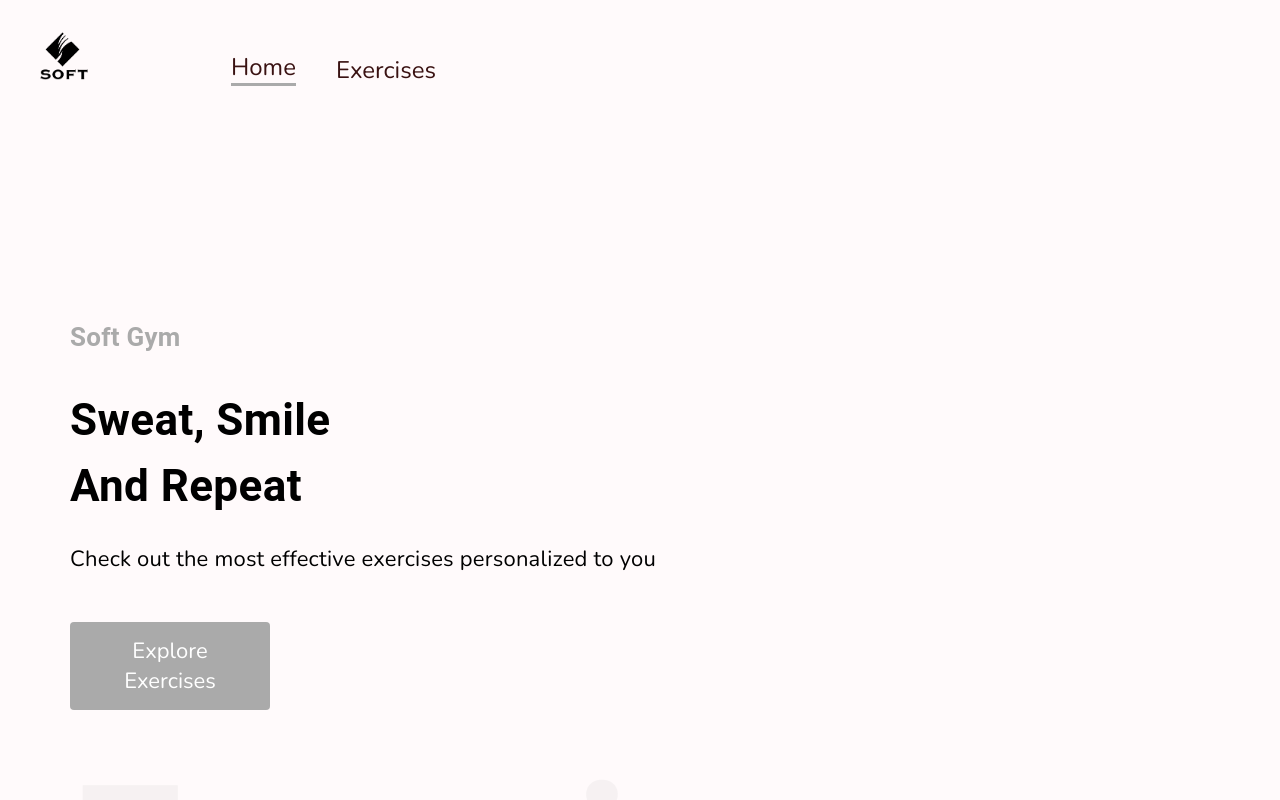
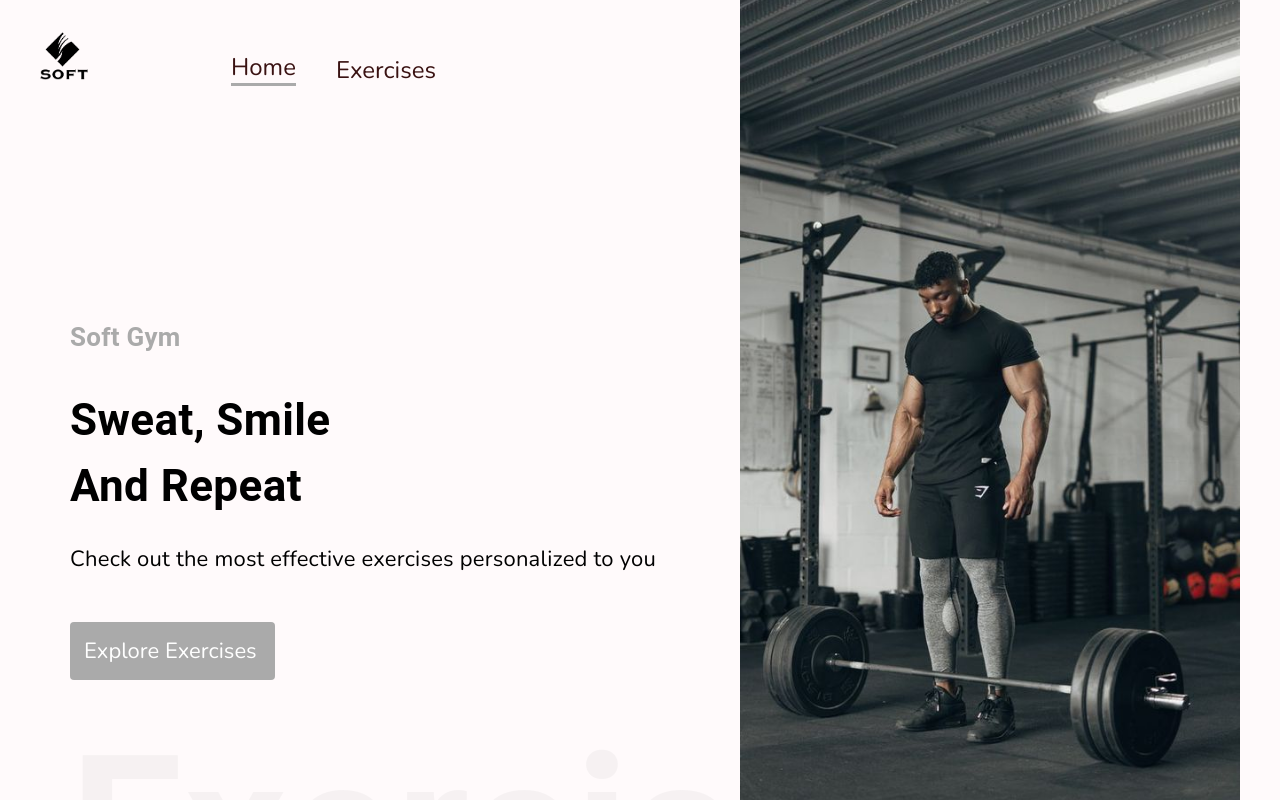
Before and after one commit to AbdulQuayyum/soft-gym, a React (Vite) app: page / in a window 1280 px wide. Shown: the top 800 px of the page. Built offline with nearby package versions, Linux system fonts and the light colour scheme.

Commit message:
Cooker is cooking

```diff
--- a/src/Assets/Styles/Index.css
+++ b/src/Assets/Styles/Index.css
@@ -59,7 +59,7 @@ body {
     position: absolute;
     right: 40px;
     top: 0px;
-    width: 700px;
+    width: 500px;
     height: 900px;
     margin-top: -330px;
 
--- a/src/Components/HeroBanner.jsx
+++ b/src/Components/HeroBanner.jsx
@@ -14,12 +14,12 @@ const HeroBanner = () => (
             Check out the most effective exercises personalized to you
         </Typography>
         <Stack>
-            <a href="#Exercises" style={{ marginTop: '45px', textDecoration: 'none', width: '200px', textAlign: 'center', background: '#aaa', padding: '14px', fontSize: '22px', textTransform: 'none', color: 'white', borderRadius: '4px' }}>Explore Exercises</a>
+            <a href="#Exercises" style={{ marginTop: '45px', textDecoration: 'none', width: '205px', textAlign: 'center', background: '#aaa', padding: '14px', fontSize: '22px', textTransform: 'none', color: 'white', borderRadius: '4px', display: "flex" }}>Explore Exercises</a>
         </Stack>
         <Typography fontWeight={600} color="#aaa" sx={{ opacity: '0.1', display: { lg: 'block', xs: 'none' }, fontSize: '200px' }}>
             Exercise
         </Typography>
-        <img src={Banner} alt="hero-banner" className="Banner Image" />
+        <img src={Banner} alt="Banner Image" className="hero-banner-img" />
     </Box>
 )
 
```
Also changed, not shown: src/Assets/Images/banner.jpg.
